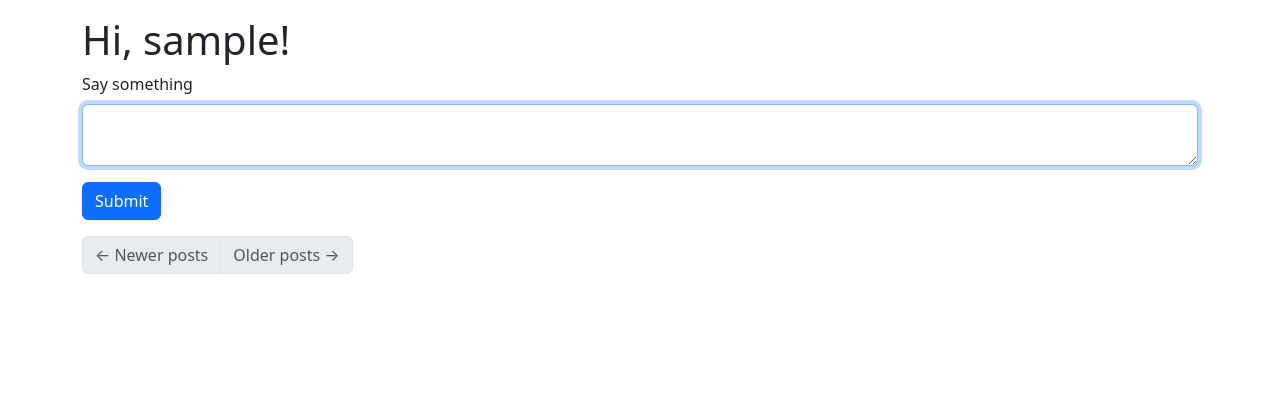
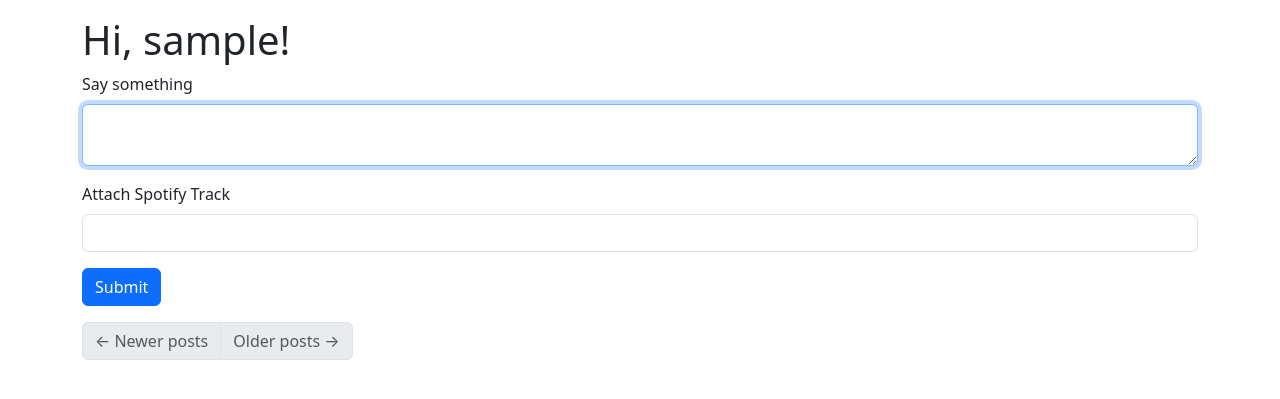
Before and after one commit to CoeWorl/comp-205-BeatLink, a Flask app: page / in a window 1280 px wide. Shown: the part 56-455 px from the top of the page. Run offline with Flask 3, Linux system fonts and the light colour scheme; the visitor is signed in with stand-in values (Sample User, id 1); data comes from the database, SQL or seed files in the repository; data that the repository does not hold is empty; some libraries are stand-ins or nearby versions.

Commit message:
Spotify songs now connect to every posts, and it's required

```diff
--- a/app/forms.py
+++ b/app/forms.py
@@ -74,4 +74,7 @@ class EmptyForm(FlaskForm):
 class PostForm(FlaskForm):
     post = TextAreaField('Say something', validators=[
         DataRequired(), Length(min=1, max=140)])
+    spotify_url = StringField('Attach Spotify Track', validators=[
+        DataRequired(), Length(min=1, max=280)
+    ])
     submit = SubmitField('Submit')
--- a/app/models.py
+++ b/app/models.py
@@ -141,6 +141,7 @@ class Post(db.Model):
                                                index=True)
 
     author: so.Mapped[User] = so.relationship(back_populates='posts')
+    spotify_track_id = db.Column(db.String(64), nullable=True)
 
     def __repr__(self):
         return '<Post {}>'.format(self.body)
--- a/app/routes.py
+++ b/app/routes.py
@@ -12,6 +12,7 @@ from app.utils import save_profile_picture
 from urllib.parse import urlencode
 import requests
 import secrets
+import re
 
 
 @app.before_request
@@ -27,7 +28,12 @@ def before_request():
 def index():
     form = PostForm()
     if form.validate_on_submit():
-        post = Post(body=form.post.data, author=current_user)
+        spotify_url = form.spotify_url.data.strip()
+        spotify_track_id = None
+        match = re.search(r"track/([a-zA-Z0-9]+)", spotify_url)
+        if match:
+            spotify_track_id = match.group(1)
+        post = Post(body=form.post.data, author=current_user, spotify_track_id=spotify_track_id)
         db.session.add(post)
         db.session.commit()
         flash('Your post is now live!')
```
Also changed, not shown: app/templates/_post.html (+13 -2 lines).
